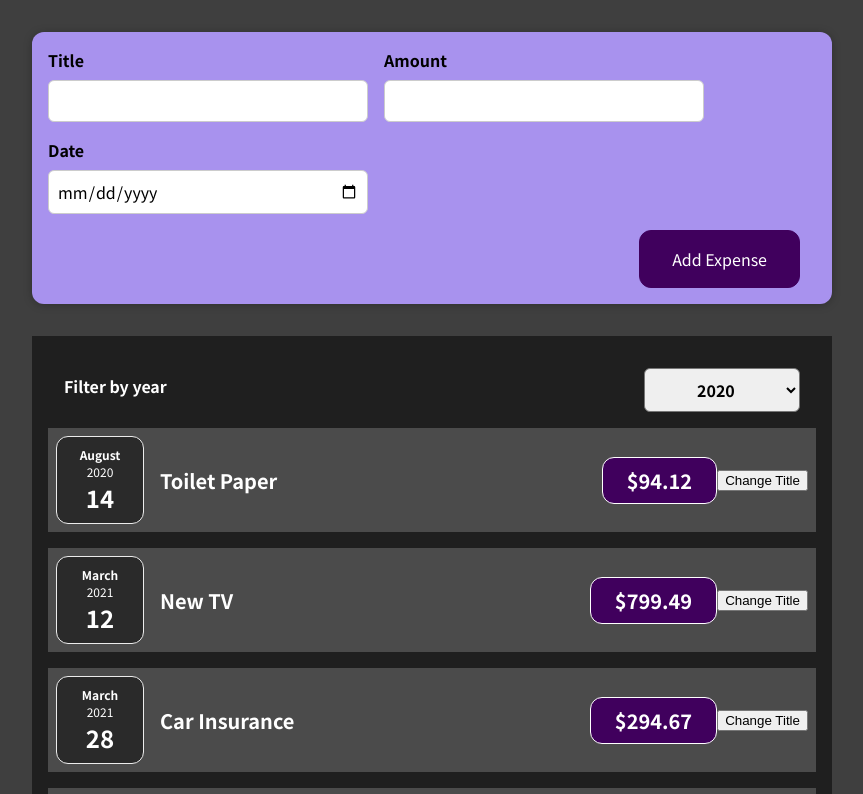
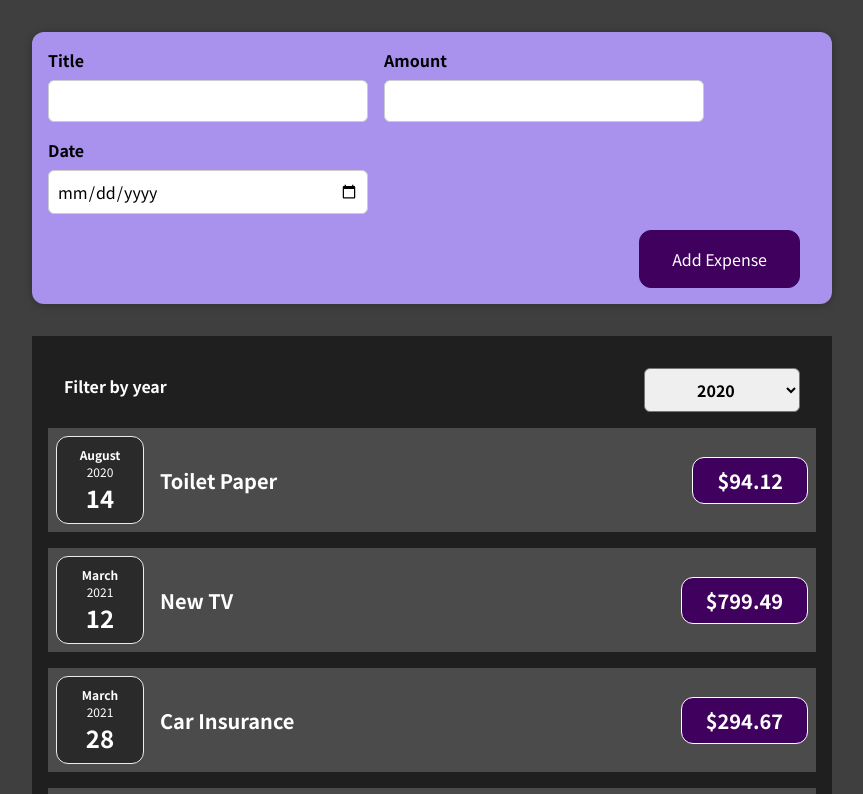
Before and after one commit to drgoodcat/react-complete-guide, a React (Create React App) app: page / in a window 1280 px wide. Shown: the top 794 px of the page, without its empty margins (208-1071 px from the left). Built offline with nearby package versions, Linux system fonts and the light colour scheme.

Commit message:
next section

```diff
--- a/src/App.js
+++ b/src/App.js
@@ -1,8 +1,9 @@
+import React, { useState } from "react";
+
+import NewExpense from "./components/NewExpense/NewExpense";
 import Expenses from "./components/Expenses/Expenses";
-import NewExpense from "./components/NewExpense/NewExpense";
 
-const App = () => {
-    const expenses = [
+const DUMMY_EXPENSES = [
     {
         id: "e1",
         title: "Toilet Paper",
@@ -24,15 +25,26 @@ const App = () => {
     },
 ];
 
+const App = () => {
+    const [expenses, setExpenses] = useState(DUMMY_EXPENSES);
+
     const addExpenseHandler = (expense) => {
-        console.log("In App.js");
-        console.log(expense);
+        setExpenses((prevExpenses) => {
+            return [expense, ...prevExpenses];
+        });
     };
+
+    // return React.createElement(
+    //   'div',
+    //   {},
+    //   React.createElement('h2', {}, "Let's get started!"),
+    //   React.createElement(Expenses, { items: expenses })
+    // );
 
     return (
         <div>
             <NewExpense onAddExpense={addExpenseHandler} />
-            <Expenses expenses={expenses} />;
+            <Expenses items={expenses} />
         </div>
     );
 };
--- a/src/components/Expenses/ExpenseDate.js
+++ b/src/components/Expenses/ExpenseDate.js
@@ -1,6 +1,6 @@
+import React from "react";
+
 import "./ExpenseDate.css";
-
-import React from "react";
 
 const ExpenseDate = (props) => {
     const month = props.date.toLocaleString("en-US", { month: "long" });
--- a/src/components/Expenses/ExpenseItem.js
+++ b/src/components/Expenses/ExpenseItem.js
@@ -1,24 +1,17 @@
-import React, { useState } from "react";
+import React from "react";
+
+import ExpenseDate from "./ExpenseDate";
+import Card from "../UI/Card";
 import "./ExpenseItem.css";
-import "./ExpenseDate";
-import Card from "../UI/Card";
-import ExpenseDate from "./ExpenseDate";
 
 const ExpenseItem = (props) => {
-    const [title, setTitle] = useState(props.title);
-
-    const clickHandler = () => {
-        setTitle("Updated!");
-    };
-
     return (
         <Card className="expense-item">
             <ExpenseDate date={props.date} />
             <div className="expense-item__description">
-                <h2>{title}</h2>
+                <h2>{props.title}</h2>
                 <div className="expense-item__price">${props.amount}</div>
             </div>
-            <button onClick={clickHandler}>Change Title</button>
         </Card>
     );
 };
--- a/src/components/Expenses/Expenses.js
+++ b/src/components/Expenses/Expenses.js
@@ -12,15 +12,13 @@ const Expenses = (props) => {
     const filterYearHandler = (selectedYear) => {
         setFilteredYear(selectedYear);
     };
-    const expenses = props.expenses;
 
     return (
         <Card className="expenses">
             <ExpensesFilter selected={filteredYear} onChangeFilter={filterYearHandler} />
-            <ExpenseItem title={expenses[0].title} amount={expenses[0].amount} date={expenses[0].date} />
-            <ExpenseItem title={expenses[1].title} amount={expenses[1].amount} date={expenses[1].date} />
-            <ExpenseItem title={expenses[2].title} amount={expenses[2].amount} date={expenses[2].date} />
-            <ExpenseItem title={expenses[3].title} amount={expenses[3].amount} date={expenses[3].date} />
+            {props.items.map((expense) => (
+                <ExpenseItem title={expense.title} amount={expense.amount} date={expense.date} />
+            ))}
         </Card>
     );
 };
--- a/src/components/Expenses/ExpensesFilter.js
+++ b/src/components/Expenses/ExpensesFilter.js
@@ -1,12 +1,8 @@
 import React from "react";
-import { useState } from "react/cjs/react.development";
-import Expenses from "./Expenses";
 
 import "./ExpensesFilter.css";
 
 const ExpensesFilter = (props) => {
-    const [filterYear, setFilterYear] = useState("");
-
     const dropdownChangeHandler = (event) => {
         props.onChangeFilter(event.target.value);
     };
--- a/src/components/NewExpense/ExpenseForm.js
+++ b/src/components/NewExpense/ExpenseForm.js
@@ -1,4 +1,4 @@
-import { useState } from "react/cjs/react.development";
+import React, { useState } from "react";
 
 import "./ExpenseForm.css";
 
@@ -10,9 +10,11 @@ const ExpenseForm = (props) => {
     const titleChangeHandler = (event) => {
         setEnteredTitle(event.target.value);
     };
+
     const amountChangeHandler = (event) => {
         setEnteredAmount(event.target.value);
     };
+
     const dateChangeHandler = (event) => {
         setEnteredDate(event.target.value);
     };
@@ -41,11 +43,11 @@ const ExpenseForm = (props) => {
                 </div>
                 <div className="new-expense__control">
                     <label>Amount</label>
-                    <input type="number" value={enteredAmount} min="0.01" step="0.01" onChange={amountChangeHandler} />
+                    <input type="number" min="0.01" step="0.01" value={enteredAmount} onChange={amountChangeHandler} />
                 </div>
                 <div className="new-expense__control">
                     <label>Date</label>
-                    <input type="date" value={enteredDate} min="2019-01-01" max="2022-12-31" onChange={dateChangeHandler} />
+                    <input type="date" min="2019-01-01" max="2022-12-31" value={enteredDate} onChange={dateChangeHandler} />
                 </div>
             </div>
             <div className="new-expense__actions">
--- a/src/components/NewExpense/NewExpense.js
+++ b/src/components/NewExpense/NewExpense.js
@@ -1,5 +1,4 @@
 import React from "react";
-import Card from "../UI/Card";
 
 import ExpenseForm from "./ExpenseForm";
 import "./NewExpense.css";
@@ -14,9 +13,9 @@ const NewExpense = (props) => {
     };
 
     return (
-        <Card className="new-expense">
+        <div className="new-expense">
             <ExpenseForm onSaveExpenseData={saveExpenseDataHandler} />
-        </Card>
+        </div>
     );
 };
 
```
Also changed, not shown: 1 other file (tests, documents, lock files or other folders). Lines whose indentation alone changed are shown as unchanged.
